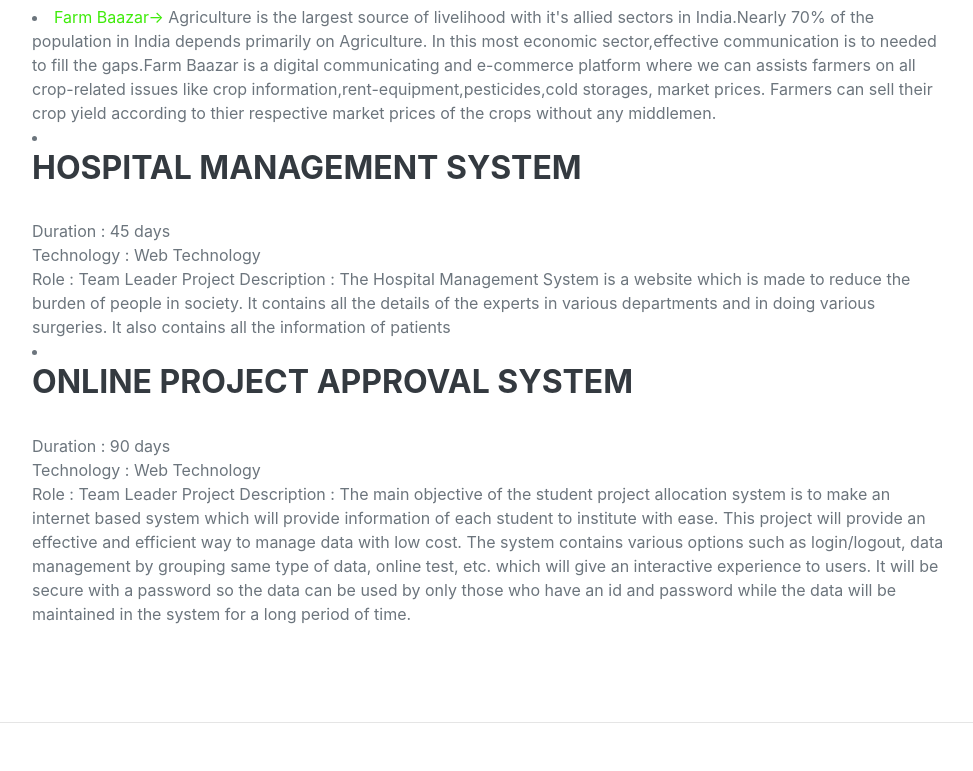
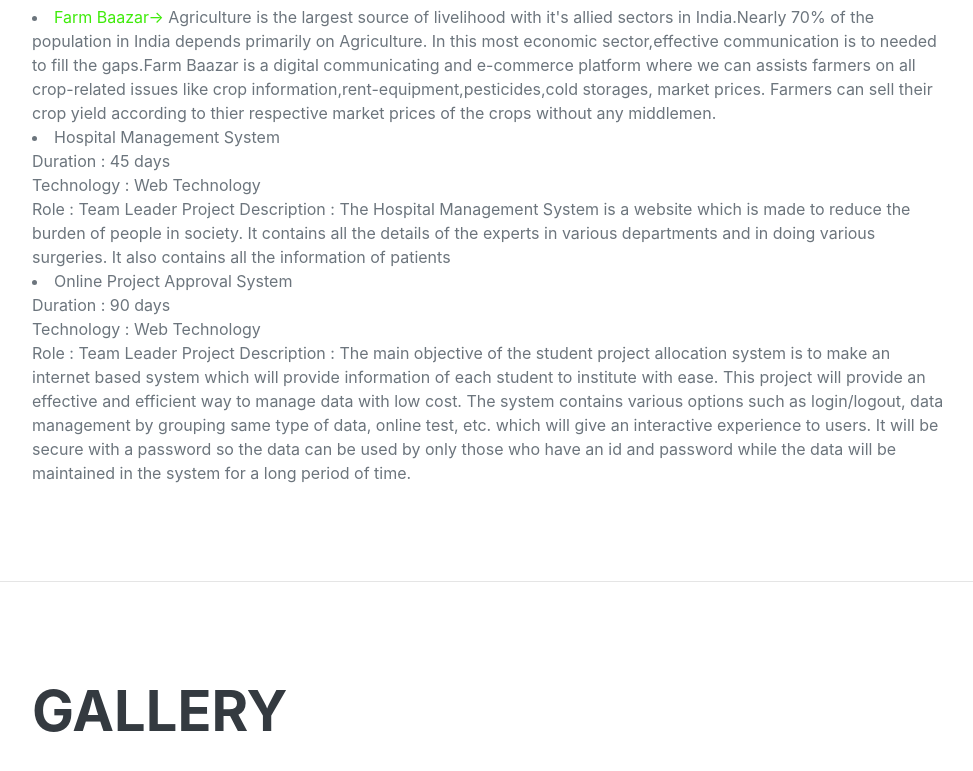
Before and after one commit to sriisrikanth/protofolio.github.io, a website: page index.html in a window 1280 px wide. Shown: the part 5169-5940 px from the top of the page, without its empty margins (288-1261 px from the left). Drawn offline with nearby package versions, Linux system fonts and the light colour scheme; a web font is replaced by a local one.

Commit message:
Update index.html

```diff
--- a/index.html
+++ b/index.html
@@ -239,14 +239,14 @@
                             Agriculture is the largest source of livelihood with it's allied sectors in India.Nearly 70% of the population in India depends primarily on Agriculture. In this most economic sector,effective communication is to needed to fill the gaps.Farm Baazar is a digital  communicating and e-commerce platform where we can assists farmers on all crop-related issues like crop information,rent-equipment,pesticides,cold storages, market prices. Farmers can sell their crop yield according to thier respective market prices of the crops without any middlemen.
                         </li>
                         <li>
-                            <h3>Hospital Management System</h3><br>
+                            Hospital Management System<br>
                             Duration : 45 days <br>Technology : Web Technology<br>
                             Role : Team Leader Project Description : The Hospital Management System is a website which is made to reduce the burden of people in society. It contains all
                             the details of the experts in various departments and in doing various
                             surgeries. It also contains all the information of patients
                         </li>
                         <li>
-                                   <h3>Online Project Approval System</h3><br>
+                                   Online Project Approval System<br>
                                     Duration : 90 days <br>Technology : Web Technology<br>
                                     Role : Team Leader Project Description : The main objective of the student project allocation system is to make an internet based system which will
 provide information of each student to institute with ease. This project will provide an effective and efficient way to manage data with low
```
